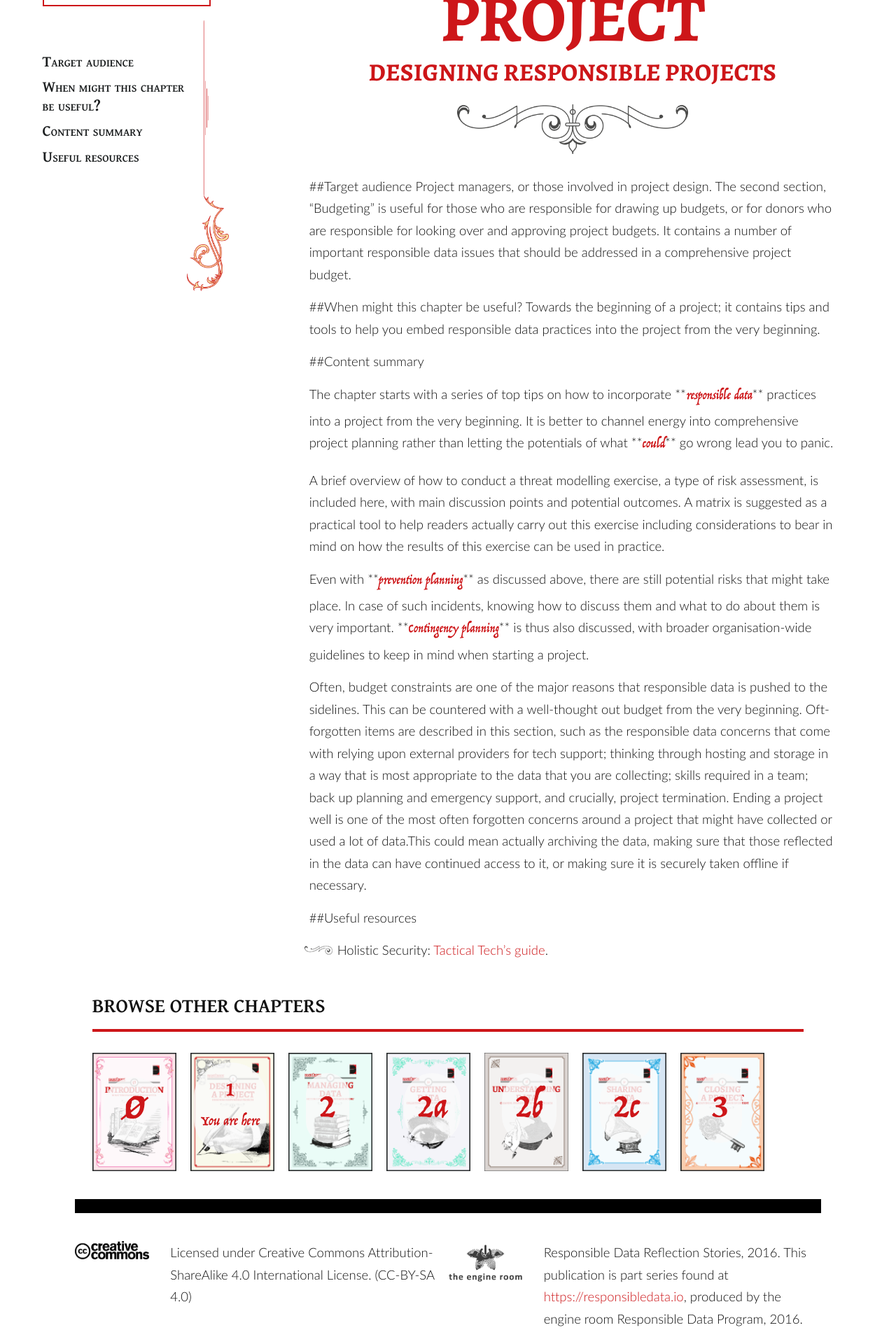
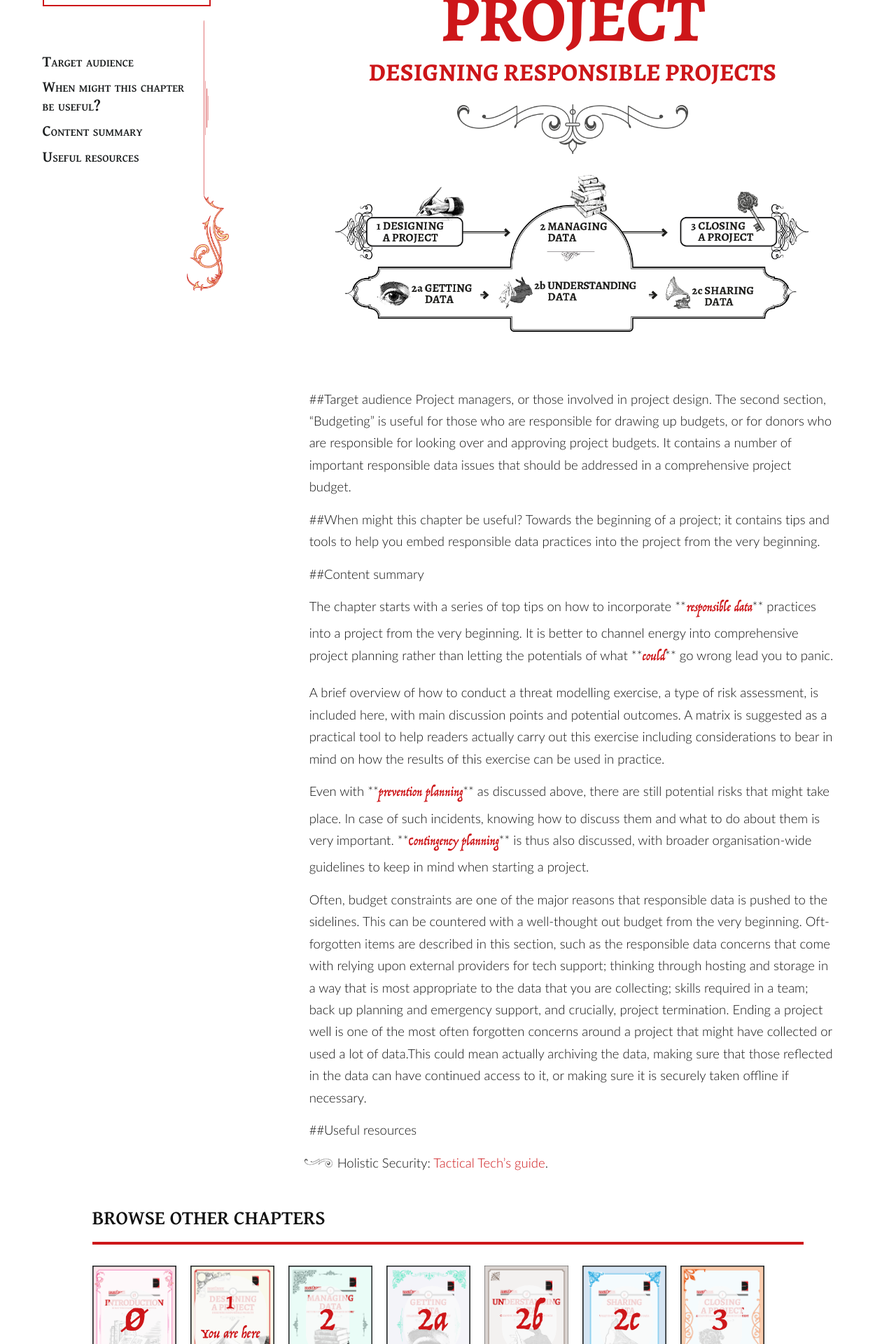
Before and after one commit to the-engine-room/responsible-data-handbook, a Jekyll site: the page built from _posts/0001-01-02-chapter-01-designing-a-project.md, in a window 1280 px wide. Shown: the part 387-2307 px from the top of the page at 70% size. Built offline with Jekyll 4.4.1, drawn with Linux system fonts in a browser that asks for light colours.

Commit message:
Placed map for the-engine-room/responsible-data-handbook#24

```diff
--- a/_layouts/post.html
+++ b/_layouts/post.html
@@ -19,6 +19,15 @@ layout: default
    	<h3>{{ page.subtitle }}</h3>
    {% endif %}
 
+
+      <div class="curlholder">
+           <img class="curls" src="{{ "/assets/img/curls-1.png" | prepend: site.baseurl }}" />
+      </div>
+
+     <div class="map">
+    <img src="{{ "/assets/img/map.png" | prepend: site.baseurl }}" />
+    </div>
+
   <div class="mobilemenu">
     <ul>
 
@@ -36,11 +45,10 @@ layout: default
 
   </div>
 
-  <div class="curlholder">
-       <img class="curls" src="{{ "/assets/img/curls-1.png" | prepend: site.baseurl }}" />
-  </div>
+
 
   </header>
+
 
 
 
--- a/_sass/_layout.scss
+++ b/_sass/_layout.scss
@@ -468,6 +468,12 @@
 
     }
 
+    .map{
+        padding: 30px 0 50px 0;
+        width:90%;
+        margin: 0 auto;
+    }
+
     .post-content {
         margin-bottom: $spacing-unit;
 
@@ -561,9 +567,7 @@
 
     @include media-query($on-laptop) {
 
-        .curlholder{
-            padding: 20px 0 0 0;
-        }
+
         .mobilemenu{
             display: block;
         }
@@ -575,6 +579,13 @@
         .post-header{
             padding: 20px 0 0 0;
 
+            .curlholder{
+                padding: 20px 0 0 0;
+                width: 220px;
+            }
+            .map{
+                padding-bottom: 10px;
+            }
 
             h3{
                 font-size: 20px;
@@ -618,7 +629,14 @@
 
     @include media-query($on-palm) {
 
+
         .post-header{
+             .curlholder{
+                    width: 200px;
+                    padding-top: 0;
+                }
+
+
 
             .numwrapper{
 
```
